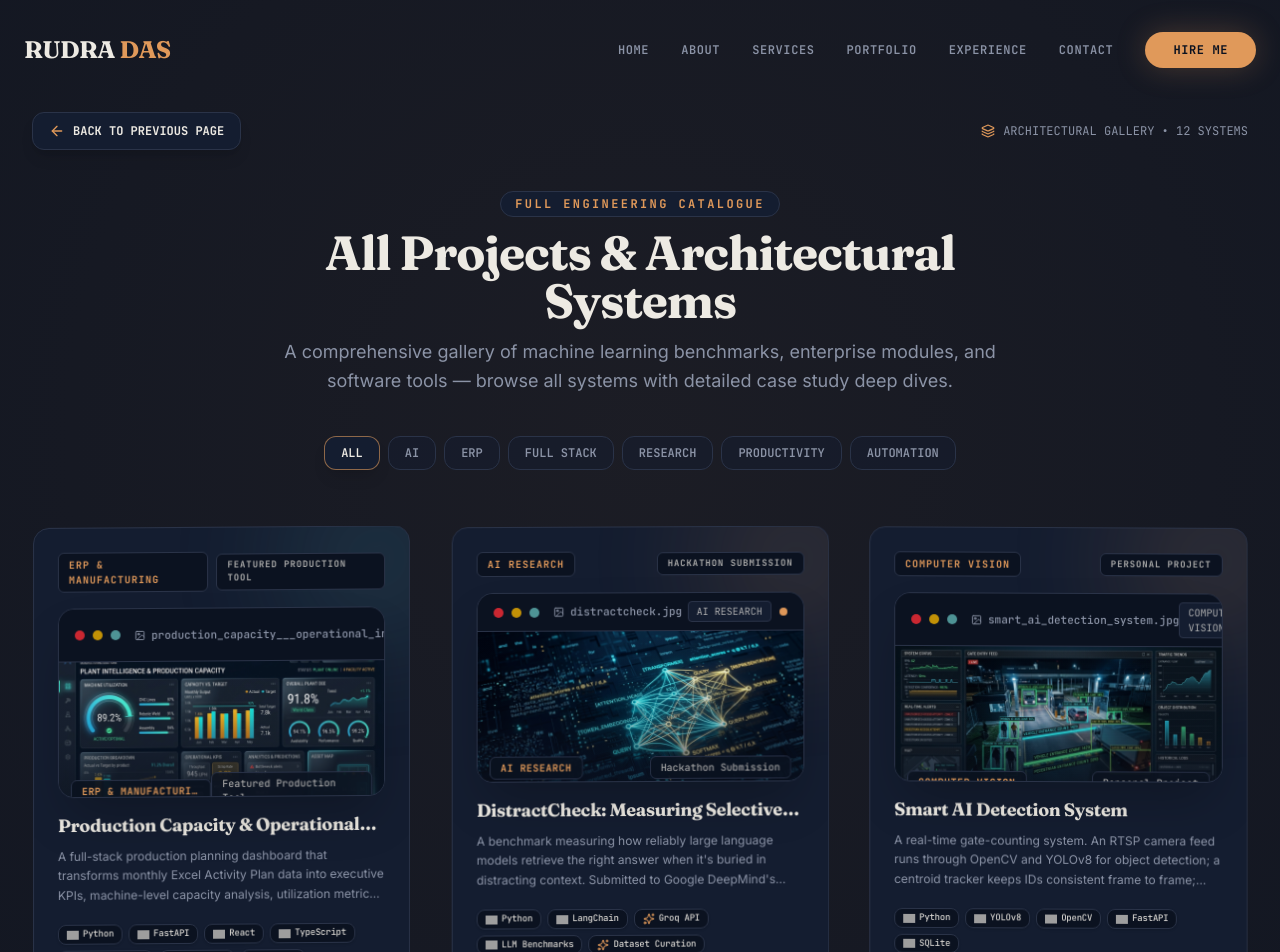
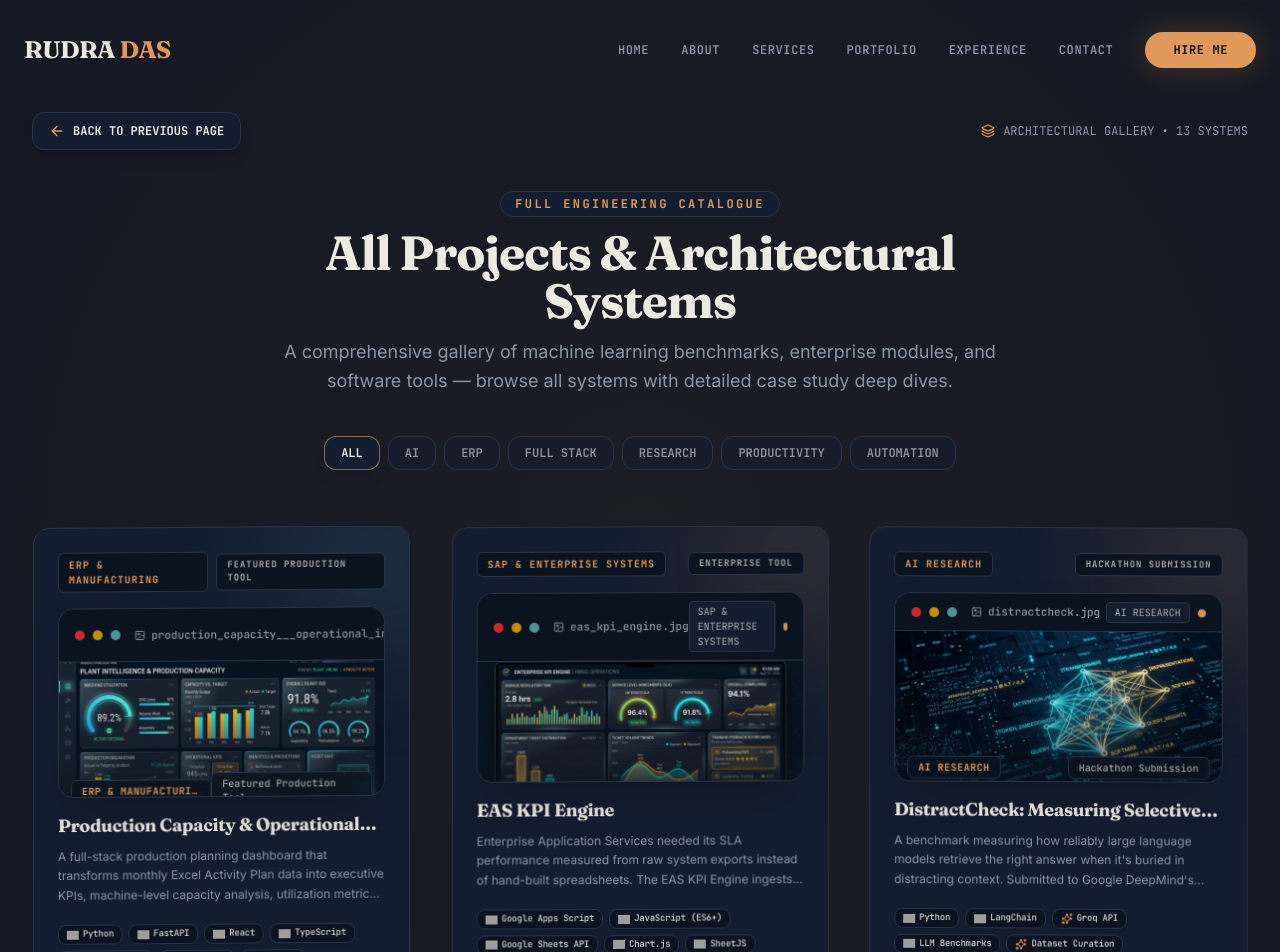
Before and after one commit to dasrudra/Rudra-Das, a React (Vite) app: page /portfolio in a window 1280 px wide. Shown: the top 952 px of the page. Built offline with nearby package versions, Linux system fonts and the light colour scheme; grey boxes are pictures that could not be loaded.

Commit message:
feat(portfolio): add EAS KPI Engine project
Integrate the EAS KPI Engine project into the portfolio, including project details, CV entries, and case study documentation. Increment total project count and update full-stack engineering highlights.

```diff
--- a/src/components/ProjectsStageCarousel.tsx
+++ b/src/components/ProjectsStageCarousel.tsx
@@ -30,6 +30,14 @@ const PROJECT_SKINS: ProjectSkin[] = [
     bgGradient: 'from-[#E0995A]/15 via-[#141D30] to-[#0B1220]',
     borderColor: 'border-[#E0995A]/40 hover:border-[#E0995A]/60',
     labelText: 'MANUFACTURING ERP',
+    accentText: 'text-[#E0995A]',
+    shadowGlow: 'shadow-[0_0_35px_rgba(224,153,90,0.2)]',
+  },
+  {
+    themeColor: '#E0995A', // Warm Amber - EAS KPI Engine
+    bgGradient: 'from-[#E0995A]/15 via-[#141D30] to-[#0B1220]',
+    borderColor: 'border-[#E0995A]/40 hover:border-[#E0995A]/60',
+    labelText: 'EAS KPI ENGINE',
     accentText: 'text-[#E0995A]',
     shadowGlow: 'shadow-[0_0_35px_rgba(224,153,90,0.2)]',
   },
--- a/src/components/SkillLogoBadge.tsx
+++ b/src/components/SkillLogoBadge.tsx
@@ -4,10 +4,20 @@ import { Sparkles } from 'lucide-react';
 export const getSkillIconDetails = (skill: string) => {
   const s = skill.toLowerCase();
 
+  if (s.includes('google apps script') || s.includes('apps script')) return { logo: 'https://cdn.simpleicons.org/googleappsscript' };
+  if (s.includes('google sheet') || s.includes('sheets')) return { logo: 'https://cdn.simpleicons.org/googlesheets' };
+  if (s.includes('sheetjs')) return { logo: 'https://sheetjs.com/sketch128.png' };
+  if (s.includes('chart.js') || s.includes('chartjs')) return { logo: 'https://cdn.simpleicons.org/chartdotjs' };
+  if (s.includes('playwright')) return { logo: 'https://cdn.jsdelivr.net/gh/devicons/devicon/icons/playwright/playwright-original.svg' };
+  if (s.includes('node')) return { logo: 'https://cdn.simpleicons.org/nodedotjs' };
+  if (s.includes('serverless')) return { logo: 'https://cdn.simpleicons.org/serverless' };
+  if (s.includes('excel') || s.includes('csv')) return { logo: 'https://sheetjs.com/sketch128.png' };
+  if (s.includes('test automation')) return { logo: 'https://cdn.jsdelivr.net/gh/devicons/devicon/icons/playwright/playwright-original.svg' };
+  if (s.includes('idempotent') || s.includes('ingestion')) return { logo: 'https://cdn.simpleicons.org/apachekafka' };
   if (s.includes('python')) return { logo: 'https://cdn.simpleicons.org/python' };
   if (s.includes('react')) return { logo: 'https://cdn.simpleicons.org/react' };
   if (s.includes('typescript')) return { logo: 'https://cdn.simpleicons.org/typescript' };
-  if (s.includes('javascript') || s.includes('js')) return { logo: 'https://cdn.simpleicons.org/javascript' };
+  if (s.includes('javascript') || s.includes('es6')) return { logo: 'https://cdn.simpleicons.org/javascript' };
   if (s.includes('sap') || s.includes('abap')) return { logo: 'https://cdn.simpleicons.org/sap' };
   if (s.includes('odoo')) return { logo: 'https://cdn.simpleicons.org/odoo' };
   if (s.includes('tailwind')) return { logo: 'https://cdn.simpleicons.org/tailwindcss' };
--- a/src/constants.tsx
+++ b/src/constants.tsx
@@ -3,6 +3,7 @@ import { NavLink, Service, Project, Skill, TimelineItem } from './types';
 
 import distractCheckCover from './assets/images/distract_check_cover_1784703888424.jpg';
 import plantDashboardCover from './assets/images/plant_dashboard_cover_1787110872918.jpg';
+import sapHrmsEngineCover from './assets/images/sap_hrms_engine_cover_1789541544845.jpg';
 import smartDetectionCover from './assets/images/smart_detection_ai_cover_1786162259074.jpg';
 import nnFundCover from './assets/images/nn_fund_management_cover_1786162278657.jpg';
 import accountingLedgerCover from './assets/images/accounting_ledger_cover_1786162295638.jpg';
@@ -57,6 +58,19 @@ export const projects: Project[] = [
     featured: true,
     liveLink: 'https://github.com/dasrudra/Production-Plant-Dashboard',
     caseStudyLink: 'https://github.com/dasrudra/Production-Plant-Dashboard'
+  },
+  {
+    title: 'EAS KPI Engine',
+    description: 'Enterprise Application Services needed its SLA performance measured from raw system exports instead of hand-built spreadsheets. The EAS KPI Engine ingests ITSM ticket exports and SAP training feedback forms directly in the browser, scores them against signed KPI definitions, and presents the result as a live dashboard',
+    tech: ['Google Apps Script', 'JavaScript (ES6+)', 'Google Sheets API', 'Chart.js', 'SheetJS', 'Playwright', 'Node.js', 'HTML5 & CSS3'],
+    image: sapHrmsEngineCover,
+    link: 'https://github.com/dasrudra/SAP-HRMS-Engine',
+    domain: 'SAP & Enterprise Systems',
+    categories: ['ERP', 'Automation', 'Full Stack'],
+    status: 'Enterprise Tool',
+    featured: true,
+    liveLink: 'https://github.com/dasrudra/SAP-HRMS-Engine',
+    caseStudyLink: 'https://github.com/dasrudra/SAP-HRMS-Engine'
   },
   {
     title: 'DistractCheck: Measuring Selective Attention in Language Models',
--- a/src/pages/CV.tsx
+++ b/src/pages/CV.tsx
@@ -325,6 +325,19 @@ const CV = () => {
 
             <div>
               <div className="flex justify-between items-baseline">
+                <h3 className="text-xs font-bold text-gray-900 uppercase">EAS KPI Engine</h3>
+              </div>
+              <a href="https://github.com/dasrudra/SAP-HRMS-Engine" target="_blank" rel="noopener noreferrer" className="text-[10px] font-mono text-[#E0995A] italic block mb-1 hover:underline">
+                https://github.com/dasrudra/SAP-HRMS-Engine
+              </a>
+              <ul className="text-xs text-gray-700 list-disc ml-4 space-y-0.5 font-sans">
+                <li>Architected an enterprise operational analytics and KPI management engine for SAP & HRMS daily operations across Enterprise Application Services (EAS) departments (Manufacturing, Sales, SCM, and Financial Applications).</li>
+                <li>Engineered an automated ITSM Performance Report and department export ingestion pipeline in Google Apps Script with idempotent Ticket ID upserting; computed SLA metrics for Error/Issue Resolution Time (KPI 1: &ge; 99.50%) and User Training Feedback Analysis (KPI 2: &ge; 90%); and built responsive operational dashboards with audit trail logging.</li>
+              </ul>
+            </div>
+
+            <div>
+              <div className="flex justify-between items-baseline">
                 <h3 className="text-xs font-bold text-gray-900 uppercase">DistractCheck: Measuring Selective Attention in Language Models</h3>
               </div>
               <a href="https://kaggle.com/competitions/kaggle-measuring-agi/writeups/distract-check-measuring-selective-attention-in-l" target="_blank" rel="noopener noreferrer" className="text-[10px] font-mono text-[#E0995A] italic block mb-1 hover:underline">
--- a/src/pages/CaseStudy.tsx
+++ b/src/pages/CaseStudy.tsx
@@ -15,6 +15,36 @@ import { ProjectVisualMockup } from '../components/ProjectVisualMockup';
 import { SkillLogoBadge } from '../components/SkillLogoBadge';
 
 const HOW_IT_WORKS_DATA: { [key: string]: string[] } = {
+  'eas kpi': [
+    "Integrates monthly ITSM Performance Reports and Department exports across all four EAS departments (Manufacturing, Sales, SCM, Financial Applications)",
+    "Serverless Google Apps Script backend executes idempotent upsert pipeline on Ticket IDs, preserving man-hours and resolution provenance",
+    "Computes KPI 1 (Error/Issue Resolution Time SLA ≥ 99.50%) and KPI 2 (User Training Feedback Analysis ≥ 90%) with monthly rollup tables",
+    "Interactive responsive dashboard with URL-backed view states, operator audit logging, and automated reconciliation of discrepancies"
+  ],
+  'kpi engine': [
+    "Integrates monthly ITSM Performance Reports and Department exports across all four EAS departments (Manufacturing, Sales, SCM, Financial Applications)",
+    "Serverless Google Apps Script backend executes idempotent upsert pipeline on Ticket IDs, preserving man-hours and resolution provenance",
+    "Computes KPI 1 (Error/Issue Resolution Time SLA ≥ 99.50%) and KPI 2 (User Training Feedback Analysis ≥ 90%) with monthly rollup tables",
+    "Interactive responsive dashboard with URL-backed view states, operator audit logging, and automated reconciliation of discrepancies"
+  ],
+  'sap': [
+    "Integrates monthly ITSM Performance Reports and Department exports across all four EAS departments (Manufacturing, Sales, SCM, Financial Applications)",
+    "Serverless Google Apps Script backend executes idempotent upsert pipeline on Ticket IDs, preserving man-hours and resolution provenance",
+    "Computes KPI 1 (Error/Issue Resolution Time SLA ≥ 99.50%) and KPI 2 (User Training Feedback Analysis ≥ 90%) with monthly rollup tables",
+    "Interactive responsive dashboard with URL-backed view states, operator audit logging, and automated reconciliation of discrepancies"
+  ],
+  'hrms': [
+    "Integrates monthly ITSM Performance Reports and Department exports across all four EAS departments (Manufacturing, Sales, SCM, Financial Applications)",
+    "Serverless Google Apps Script backend executes idempotent upsert pipeline on Ticket IDs, preserving man-hours and resolution provenance",
+    "Computes KPI 1 (Error/Issue Resolution Time SLA ≥ 99.50%) and KPI 2 (User Training Feedback Analysis ≥ 90%) with monthly rollup tables",
+    "Interactive responsive dashboard with URL-backed view states, operator audit logging, and automated reconciliation of discrepancies"
+  ],
+  'eas': [
+    "Integrates monthly ITSM Performance Reports and Department exports across all four EAS departments (Manufacturing, Sales, SCM, Financial Applications)",
+    "Serverless Google Apps Script backend executes idempotent upsert pipeline on Ticket IDs, preserving man-hours and resolution provenance",
+    "Computes KPI 1 (Error/Issue Resolution Time SLA ≥ 99.50%) and KPI 2 (User Training Feedback Analysis ≥ 90%) with monthly rollup tables",
+    "Interactive responsive dashboard with URL-backed view states, operator audit logging, and automated reconciliation of discrepancies"
+  ],
   'production': [
     "Python/Pandas/OpenPyXL data pipeline ingests and validates structured monthly Plan-KPP activity workbooks",
     "FastAPI backend calculates machine utilization, capacity vs target benchmarks, and KPI aggregates",
--- a/src/pages/Home.tsx
+++ b/src/pages/Home.tsx
@@ -285,7 +285,7 @@ const Home = () => {
                 </motion.div>
 
                 <motion.div initial={{ opacity: 0, y: 15 }} animate={{ opacity: 1, y: 0 }} transition={{ delay: 0.5 }} className="flex items-center gap-3">
-                  <div className="text-3xl font-display font-bold text-[#E0995A]">10+</div>
+                  <div className="text-3xl font-display font-bold text-[#E0995A]">11+</div>
                   <div className="text-[10px] font-mono text-[#8B93A6] uppercase tracking-wider leading-tight">
                     Projects <br /> Delivered
                   </div>
@@ -511,14 +511,14 @@ const Home = () => {
                 icon: <Code2 size={22} className="text-[#E0995A]" />,
                 isAI: false,
                 focus: "Developing highly performant, type-safe frontends paired with resilient, clean backends and secure REST APIs designed to solve business problems.",
-                highlights: ["React.js & TypeScript", "Python (FastAPI & Flask)", "Tailwind CSS Layouts", "Secure REST APIs"]
+                highlights: ["React.js & TypeScript", "Python (FastAPI & Flask)", "Tailwind CSS Layouts", "Secure REST APIs", "Serverless Web Apps"]
               },
               {
                 title: "Data Engineering",
                 icon: <Database size={22} className="text-[#E0995A]" />,
                 isAI: false,
                 focus: "Structuring relational database schemas, orchestrating secure ETL data pipelines, conducting error analysis, and curating benchmarking datasets.",
-                highlights: ["Relational Schemas", "ETL Pipelines", "Data Modeling & Viz", "Benchmark Design"]
+                highlights: ["Relational Schemas", "ETL Pipelines", "Data Modeling & Viz", "Benchmark Design", "Idempotent Data Ingestion", "Excel/CSV Parsing"]
               }
             ].map((cap, i) => (
               <motion.div
@@ -568,17 +568,17 @@ const Home = () => {
                 {
                   level: "Core Expertise",
                   desc: "Primary technologies and architectures leveraged daily for core professional engineering deliverables.",
-                  skills: ["Python", "Machine Learning", "SAP ABAP", "Odoo ERP", "React.js", "TypeScript", "SQL Databases", "Data Analysis", "FastAPI"]
+                  skills: ["Python", "Machine Learning", "SAP ABAP", "Odoo ERP", "React.js", "TypeScript", "SQL Databases", "Data Analysis", "FastAPI", "Google Apps Script"]
                 },
                 {
                   level: "Strong Experience",
                   desc: "Robust frameworks, APIs, and design methodologies integrated regularly into production-ready platforms.",
-                  skills: ["Flask", "RAG Systems", "NLP / LLMs", "REST APIs", "Git & GitHub", "Tailwind CSS", "Process Automation", "Dataset Curation", "Error Analysis"]
+                  skills: ["Flask", "RAG Systems", "NLP / LLMs", "REST APIs", "Git & GitHub", "Tailwind CSS", "Process Automation", "Dataset Curation", "Error Analysis", "Chart.js", "Test Automation"]
                 },
                 {
                   level: "Working Knowledge",
                   desc: "Functional toolsets, libraries, and automation utilities applied in supporting roles and testing.",
-                  skills: ["Deep Learning", "TensorFlow", "Pandas & NumPy", "Pytest", "Web Scraping", "n8n", "LangChain", "Chrome Extension APIs"]
+                  skills: ["Deep Learning", "TensorFlow", "Pandas & NumPy", "Pytest", "Playwright", "Web Scraping", "n8n", "LangChain", "Chrome Extension APIs"]
                 },
                 {
                   level: "Emerging Tech & AI",
```
Also changed, not shown: src/assets/images/sap_hrms_engine_cover_1789541544845.jpg (added).
